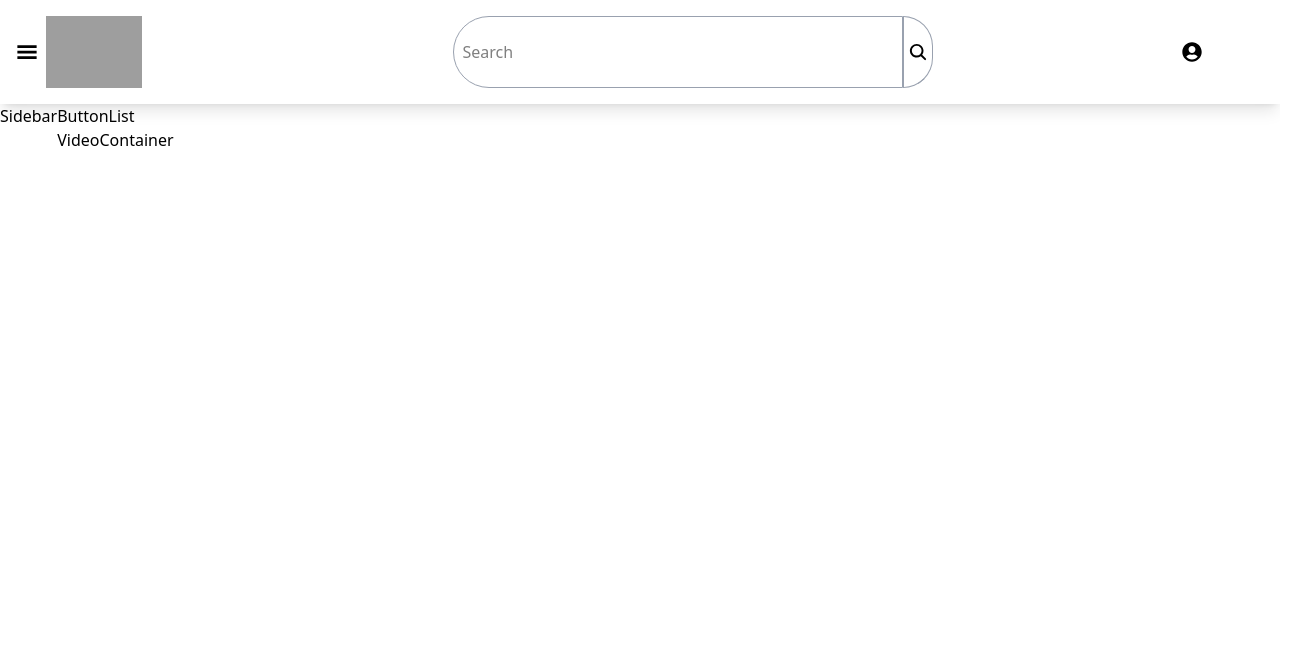
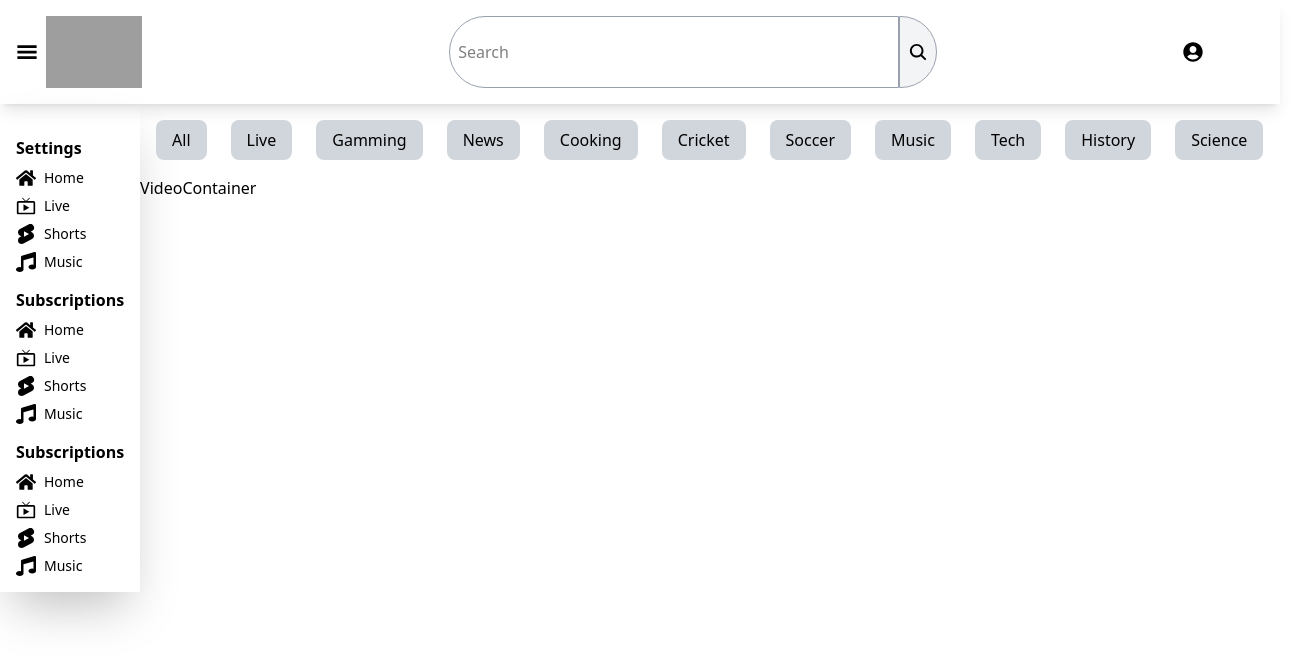
Before and after one commit to syedasadhashmi/youtube-clone, a React (Vite) app: page / in a window 1280 px wide. Both pictures are taken after a click on the button 27 px from the left and 52 px from the top of the page. Shown: the top 664 px of the page, 1303 px wide, since content can reach past the window. Built offline with nearby package versions, Linux system fonts and the light colour scheme; no server answers; grey boxes are pictures that could not be loaded.

Commit message:
sidebar + redux toolkit + video youtube api call

```diff
--- a/package.json
+++ b/package.json
@@ -10,10 +10,12 @@
     "preview": "vite preview"
   },
   "dependencies": {
+    "@reduxjs/toolkit": "^2.10.1",
     "@tailwindcss/vite": "^4.1.17",
     "react": "^19.2.0",
     "react-dom": "^19.2.0",
     "react-icons": "^5.5.0",
+    "react-redux": "^9.2.0",
     "tailwindcss": "^4.1.17"
   },
   "devDependencies": {
--- a/src/App.jsx
+++ b/src/App.jsx
@@ -1,12 +1,14 @@
+import { Provider } from "react-redux";
 import Body from "./components/Body";
 import Head from "./components/Head";
+import store from "./utils/store";
 
 function App() {
   return (
-    <>
+    <Provider store={store}>
       <Head />
       <Body />
-    </>
+    </Provider>
   );
 }
 
--- /dev/null
+++ b/src/components/Button.jsx
@@ -0,0 +1,11 @@
+import React from "react";
+
+const Button = ({ name }) => {
+  return (
+    <div>
+      <button className="p-2 px-4 mr-6 bg-gray-300 rounded-lg">{name}</button>
+    </div>
+  );
+};
+
+export default Button;
--- a/src/components/ButtonList.jsx
+++ b/src/components/ButtonList.jsx
@@ -1,7 +1,28 @@
 import React from "react";
+import Button from "./Button";
+
+const LIST = [
+  "All",
+  "Live",
+  "Gamming",
+  "News",
+  "Cooking",
+  "Cricket",
+  "Soccer",
+  "Music",
+  "Tech",
+  "History",
+  "Science",
+];
 
 const ButtonList = () => {
-  return <div>ButtonList</div>;
+  return (
+    <div className="flex p-4">
+      {LIST.map((btn) => (
+        <Button key={btn} name={btn} />
+      ))}
+    </div>
+  );
 };
 
 export default ButtonList;
--- a/src/components/Head.jsx
+++ b/src/components/Head.jsx
@@ -1,12 +1,20 @@
 import { GiHamburgerMenu } from "react-icons/gi";
 import { IoSearch } from "react-icons/io5";
 import { FaUserCircle } from "react-icons/fa";
+import { useDispatch } from "react-redux";
+import { toggleMenu } from "../utils/appSlice";
 
 const Head = () => {
+  const dispatch = useDispatch();
+
+  const toggleHandler = () => {
+    dispatch(toggleMenu());
+  };
+
   return (
     <div className="grid grid-flow-col p-4  shadow-lg">
       <div className="col-span-1 flex ">
-        <button>
+        <button onClick={() => toggleHandler()} className="cursor-pointer">
           <GiHamburgerMenu size={22} />
         </button>
         <img
@@ -21,7 +29,7 @@ const Head = () => {
           placeholder="Search"
           className="w-1/2 rounded-l-full  border border-gray-400 p-1 px-2 "
         />
-        <button className="rounded-r-full border border-gray-400 p-1">
+        <button className="rounded-r-full border border-gray-400 p-1 px-2 bg-gray-100">
           <IoSearch size={20} />
         </button>
       </div>
--- a/src/components/Sidebar.jsx
+++ b/src/components/Sidebar.jsx
@@ -1,7 +1,67 @@
 import React from "react";
+import { FaHome, FaMusic } from "react-icons/fa";
+import { MdLiveTv } from "react-icons/md";
+import { SiYoutubeshorts } from "react-icons/si";
+import { useSelector } from "react-redux";
 
 const Sidebar = () => {
-  return <div>Sidebar</div>;
+  const isMenuOpen = useSelector((store) => store.app.isMenuOpen);
+
+  if (!isMenuOpen) return null;
+
+  return (
+    <div className="p-4 shadow-2xl w-40">
+      <ul>
+        <h1 className="font-bold mt-4">Settings</h1>
+        <li className="flex  text-sm mt-2">
+          <FaHome className="self-center mr-2" size={20} /> Home
+        </li>
+        <li className="flex  text-sm mt-2">
+          <MdLiveTv className="self-center mr-2" size={20} />
+          Live
+        </li>
+        <li className="flex  text-sm mt-2">
+          <SiYoutubeshorts className="self-center mr-2" size={20} />
+          Shorts
+        </li>
+        <li className="flex  text-sm mt-2">
+          <FaMusic className="self-center mr-2" size={20} /> Music
+        </li>
+
+        <h1 className="font-bold mt-4">Subscriptions</h1>
+        <li className="flex  text-sm mt-2">
+          <FaHome className="self-center mr-2" size={20} /> Home
+        </li>
+        <li className="flex  text-sm mt-2">
+          <MdLiveTv className="self-center mr-2" size={20} />
+          Live
+        </li>
+        <li className="flex  text-sm mt-2">
+          <SiYoutubeshorts className="self-center mr-2" size={20} />
+          Shorts
+        </li>
+        <li className="flex  text-sm mt-2">
+          <FaMusic className="self-center mr-2" size={20} /> Music
+        </li>
+
+        <h1 className="font-bold mt-4">Subscriptions</h1>
+        <li className="flex  text-sm mt-2">
+          <FaHome className="self-center mr-2" size={20} /> Home
+        </li>
+        <li className="flex  text-sm mt-2">
+          <MdLiveTv className="self-center mr-2" size={20} />
+          Live
+        </li>
+        <li className="flex  text-sm mt-2">
+          <SiYoutubeshorts className="self-center mr-2" size={20} />
+          Shorts
+        </li>
+        <li className="flex  text-sm mt-2">
+          <FaMusic className="self-center mr-2" size={20} /> Music
+        </li>
+      </ul>
+    </div>
+  );
 };
 
 export default Sidebar;
--- a/src/components/VideoContainer.jsx
+++ b/src/components/VideoContainer.jsx
@@ -1,6 +1,19 @@
-import React from "react";
+import React, { useEffect } from "react";
+import { YOUTUBE_API } from "../utils/constants";
 
 const VideoContainer = () => {
+  const getVideos = async () => {
+    const res = await fetch(YOUTUBE_API, {
+      headers: {
+        Accept: "application/json",
+      },
+    });
+    const json = await res.json();
+    console.log(json);
+  };
+  useEffect(() => {
+    getVideos();
+  }, []);
   return <div>VideoContainer</div>;
 };
 
--- /dev/null
+++ b/src/utils/appSlice.js
@@ -0,0 +1,16 @@
+import { createSlice } from "@reduxjs/toolkit";
+
+const appSlice = createSlice({
+  name: "app",
+  initialState: {
+    isMenuOpen: false,
+  },
+  reducers: {
+    toggleMenu: (state) => {
+      state.isMenuOpen = !state.isMenuOpen;
+    },
+  },
+});
+
+export const { toggleMenu } = appSlice.actions;
+export default appSlice.reducer;
--- /dev/null
+++ b/src/utils/constants.js
@@ -0,0 +1,4 @@
+const YOUTUBE_API_KEY = "AIzaSyBP445yjDGLS5BD2yLPjrURCQfz-6wjo5U";
+export const YOUTUBE_API =
+  "https://youtube.googleapis.com/youtube/v3/videos?part=snippet%2CcontentDetails%2Cstatistics&chart=mostPopular&regionCode=US&key=" +
+  YOUTUBE_API_KEY;
--- /dev/null
+++ b/src/utils/store.js
@@ -0,0 +1,10 @@
+import { configureStore } from "@reduxjs/toolkit";
+import appSlice from "./appSlice";
+
+const store = configureStore({
+  reducer: {
+    app: appSlice,
+  },
+});
+
+export default store;
```
Also changed, not shown: 1 other file (tests, documents, lock files or other folders).
